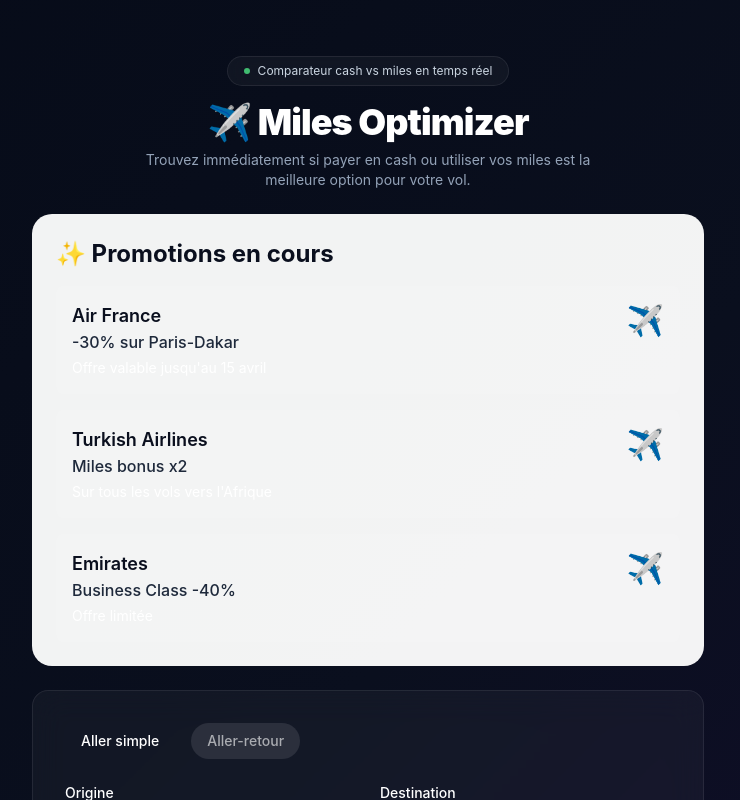
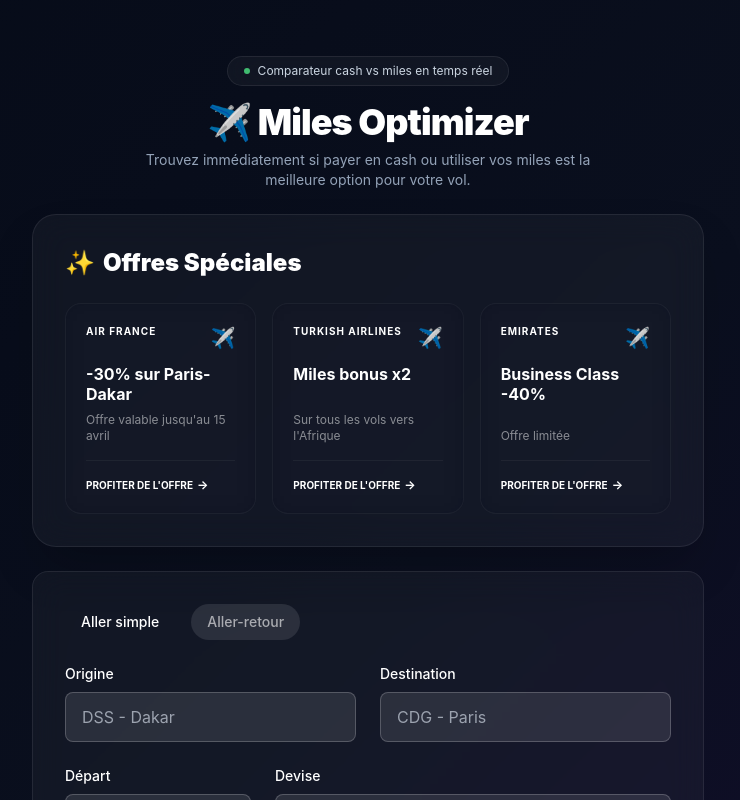
Before and after one commit to elzzoo/miles-optimizer-nextjs, a Next.js app: page / in a window 1280 px wide. Shown: the top 800 px of the page, without its empty margins (272-1012 px from the left). Built offline with nearby package versions, Linux system fonts and the light colour scheme.

Commit message:
Update PromosBanner.tsx

```diff
--- a/components/PromosBanner.tsx
+++ b/components/PromosBanner.tsx
@@ -14,7 +14,6 @@
   const [loading, setLoading] = useState(true);
 
   useEffect(() => {
-    // Simulated promos data - in production, this would fetch from SerpAPI
     const mockPromos: Promo[] = [
       {
         airline: 'Air France',
@@ -44,31 +43,43 @@
 
   if (loading) {
     return (
-      <div className="glass-card p-6 rounded-2xl">
+      <div className="glass p-6 rounded-2xl border border-white/10">
         <div className="animate-pulse space-y-4">
-          <div className="h-4 bg-white/20 rounded w-3/4"></div>
-          <div className="h-4 bg-white/20 rounded w-1/2"></div>
+          <div className="h-4 bg-white/10 rounded w-3/4"></div>
+          <div className="h-4 bg-white/10 rounded w-1/2"></div>
         </div>
       </div>
     );
   }
 
   return (
-    <div className="glass-card p-6 rounded-2xl">
-      <h2 className="text-2xl font-bold mb-4 text-navy-900">✨ Promotions en cours</h2>
-      <div className="space-y-4">
+    <div className="glass p-8 rounded-3xl border border-white/10 shadow-2xl overflow-hidden relative group">
+      {/* Effet de brillance en arrière-plan */}
+      <div className="absolute -top-24 -left-24 w-48 h-48 bg-navy-500/20 rounded-full blur-3xl group-hover:bg-navy-400/30 transition-all duration-700"></div>
+
+      <h2 className="text-2xl font-black mb-6 text-white flex items-center gap-2">
+        <span className="text-navy-400">✨</span> Offres Spéciales
+      </h2>
+
+      <div className="grid md:grid-cols-3 gap-4">
         {promos.map((promo, index) => (
           <div
             key={index}
-            className="bg-white/10 p-4 rounded-lg hover:bg-white/20 transition cursor-pointer"
+            className="bg-navy-900/40 backdrop-blur-md p-5 rounded-2xl border border-white/5 hover:border-navy-500/50 transition-all duration-300 hover:transform hover:-translate-y-1 group/item"
           >
-            <div className="flex justify-between items-start">
-              <div>
-                <h3 className="font-semibold text-lg text-navy-900">{promo.airline}</h3>
-                <p className="text-navy-700 font-medium text-base">{promo.title}</p>
-                <p className="text-navy-600 text-sm mt-1">{promo.description}</p>
+            <div className="flex flex-col h-full">
+              <div className="flex justify-between items-start mb-3">
+                <span className="text-[10px] font-bold uppercase tracking-widest text-navy-400">{promo.airline}</span>
+                <span className="text-xl group-hover/item:scale-110 transition-transform">✈️</span>
               </div>
-              <span className="text-3xl">✈️</span>
+              <h3 className="font-bold text-white text-base leading-tight mb-2">{promo.title}</h3>
+              <p className="text-white/50 text-xs mt-auto">{promo.description}</p>
+
+              <div className="mt-4 pt-4 border-t border-white/5">
+                <button className="text-[10px] font-bold text-white hover:text-navy-400 flex items-center gap-1 transition-colors">
+                  PROFITER DE L'OFFRE <span className="text-xs">→</span>
+                </button>
+              </div>
             </div>
           </div>
         ))}
```
